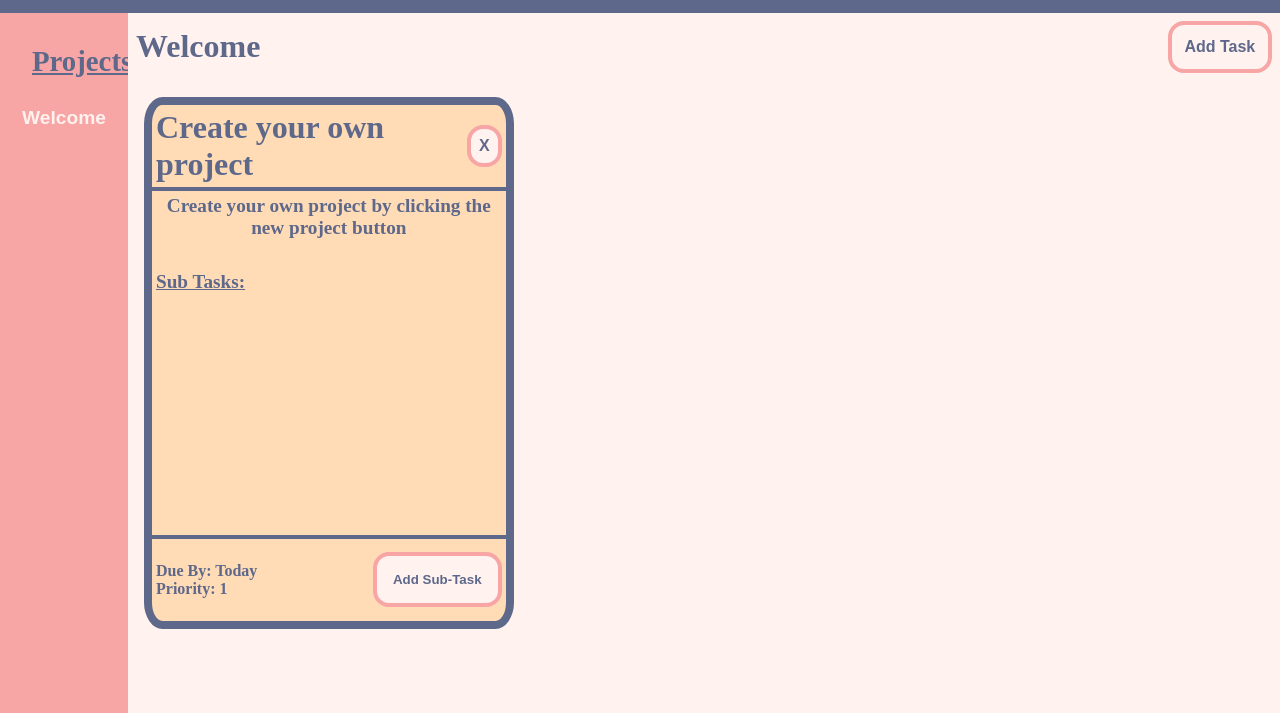
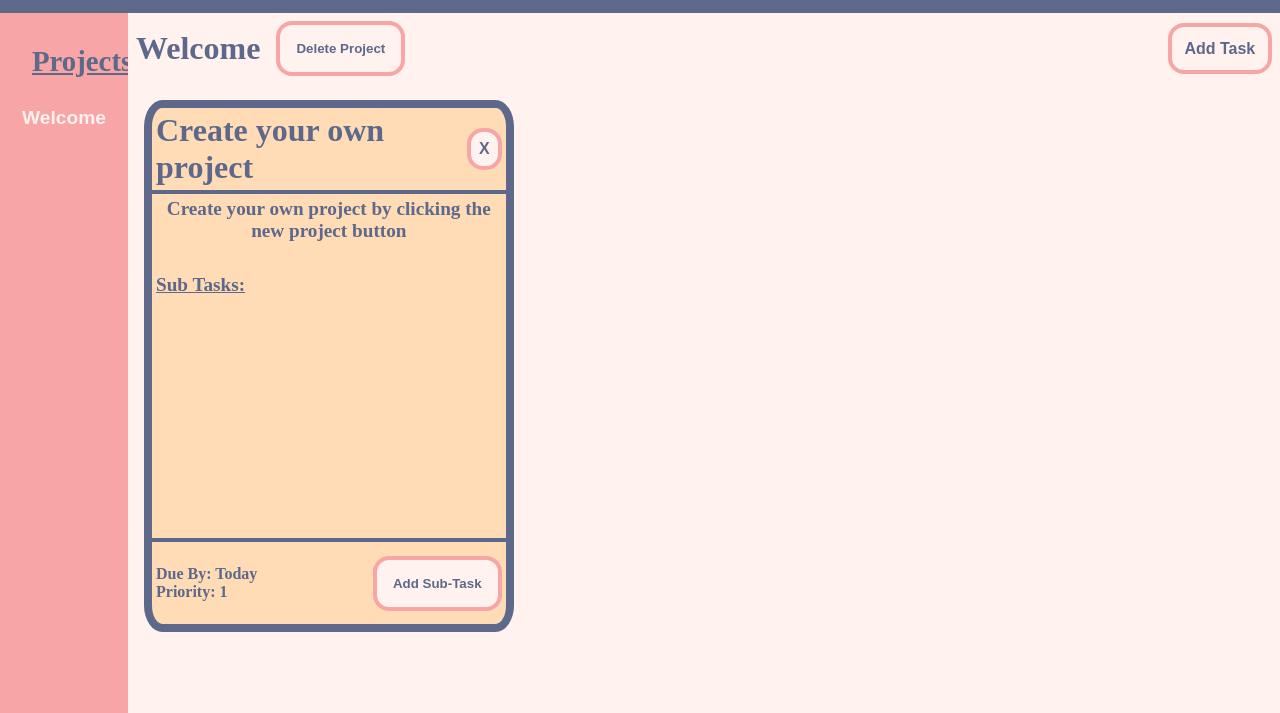
Before and after one commit to Salypse/todo-list, a website built with webpack: page src/template.html in a window 1280 px wide. Both pictures are taken after a click on the button "Welcome". Shown: the part 87-800 px from the top of the page. Built offline with nearby package versions, Linux system fonts and the light colour scheme.

Commit message:
add remove project buttons that completely removes the currrent project

```diff
--- a/src/js/projects-list.js
+++ b/src/js/projects-list.js
@@ -1,5 +1,5 @@
 import { displayCurrentProjects } from "./display-functions"
-
+import { exitDisplay } from "./display-functions"
 export let currentProjects = [
     {name: "Welcome",
         tasks : [
@@ -17,3 +17,11 @@ export const addProject = function(projectName) {
     currentProjects.push({"name": projectName, "tasks": []})
     displayCurrentProjects()
 }
+
+export const deleteProject = function(projectName) {
+    const content = document.querySelector(".content")
+
+    currentProjects = currentProjects.filter(project => project.name !== projectName)
+    content.innerHTML = ""
+    displayCurrentProjects()
+}
--- a/src/js/tasks-content.js
+++ b/src/js/tasks-content.js
@@ -1,5 +1,6 @@
 import { newProjectTaskDisplay } from "./new-project-task-dislay";
 import { displayCurrentTasks } from "./display-tasks";
+import { deleteProject } from "./projects-list";
 
 export const displayProjectTodo = function(project) {
     const content = document.querySelector(".content")
@@ -8,9 +9,20 @@ export const displayProjectTodo = function(project) {
     const contentHeader = document.createElement("div");
     contentHeader.classList.add("project-tasks-header")
 
+    const projectTitle = document.createElement("div")
+    projectTitle.classList.add("project-title")
+
     const headerTitle = document.createElement("h1");
     headerTitle.classList.add("header-title")
     headerTitle.textContent = project.name;
+
+    const removeProject = document.createElement("button")
+    removeProject.textContent = "Delete Project"
+    removeProject.addEventListener("click", function() {
+        deleteProject(project.name)
+    })
+
+    projectTitle.append(headerTitle, removeProject)
 
     const headerAddTask = document.createElement("button")
     headerAddTask.textContent = "Add Task"
@@ -18,7 +30,7 @@ export const displayProjectTodo = function(project) {
         newProjectTaskDisplay()
     })
 
-    contentHeader.append(headerTitle, headerAddTask)
+    contentHeader.append(projectTitle, headerAddTask)
     content.append(contentHeader)
 
     const currentProjectTasks = document.createElement("div")
@@ -26,5 +38,4 @@ export const displayProjectTodo = function(project) {
     content.append(currentProjectTasks)
 
     displayCurrentTasks(project.name)
-
 }
--- a/src/styles.css
+++ b/src/styles.css
@@ -228,7 +228,12 @@ header > button {
     padding: 0.5rem;
 }
 
-.project-tasks-header > h1 {
+.project-title {
+    display: flex;
+    align-items: center;
+    justify-content: center;
+    gap: 1rem;
+
     color: var(--primary-blue);
 }
 
```
Also changed, not shown: dist/main.js.
